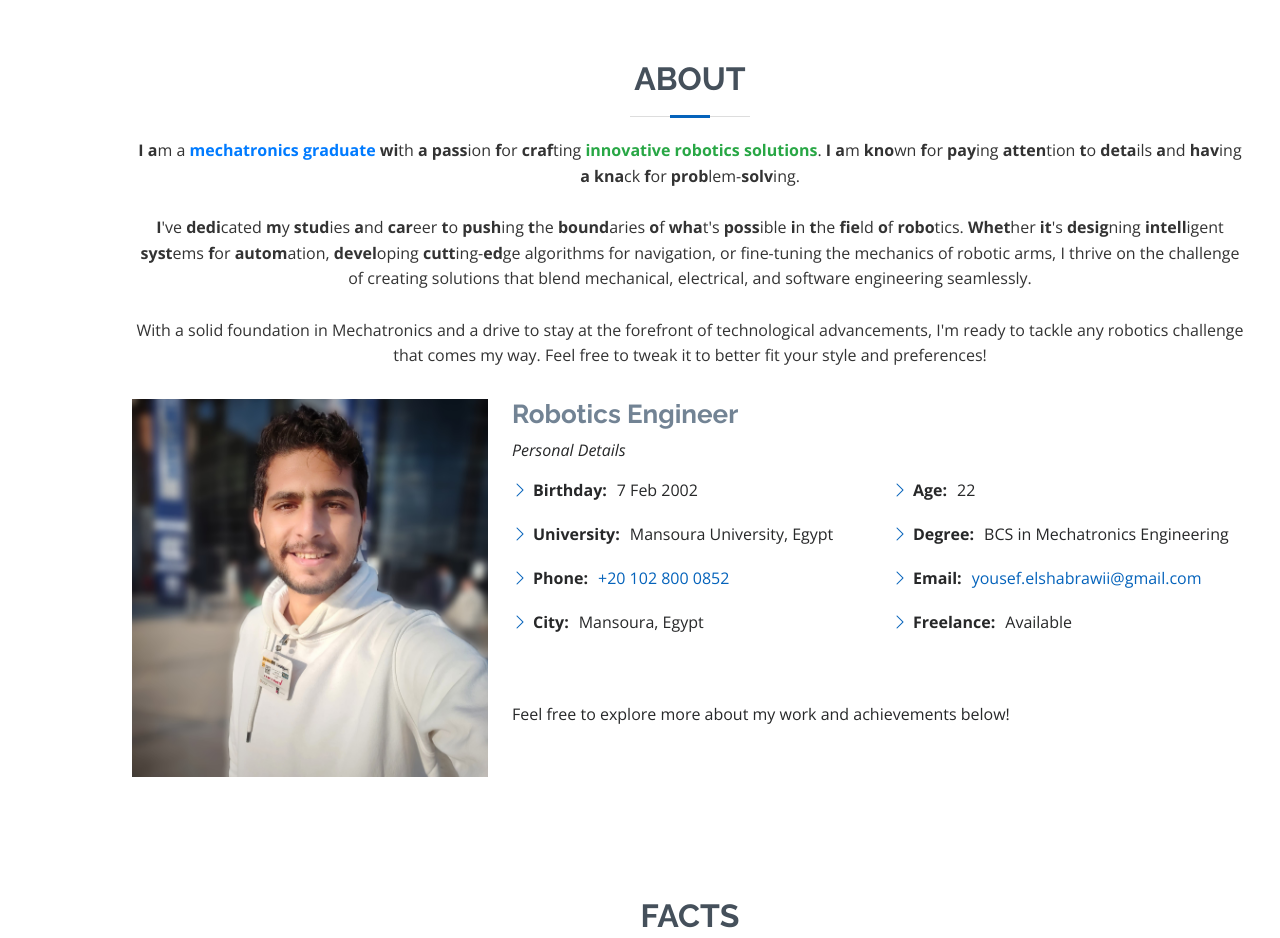
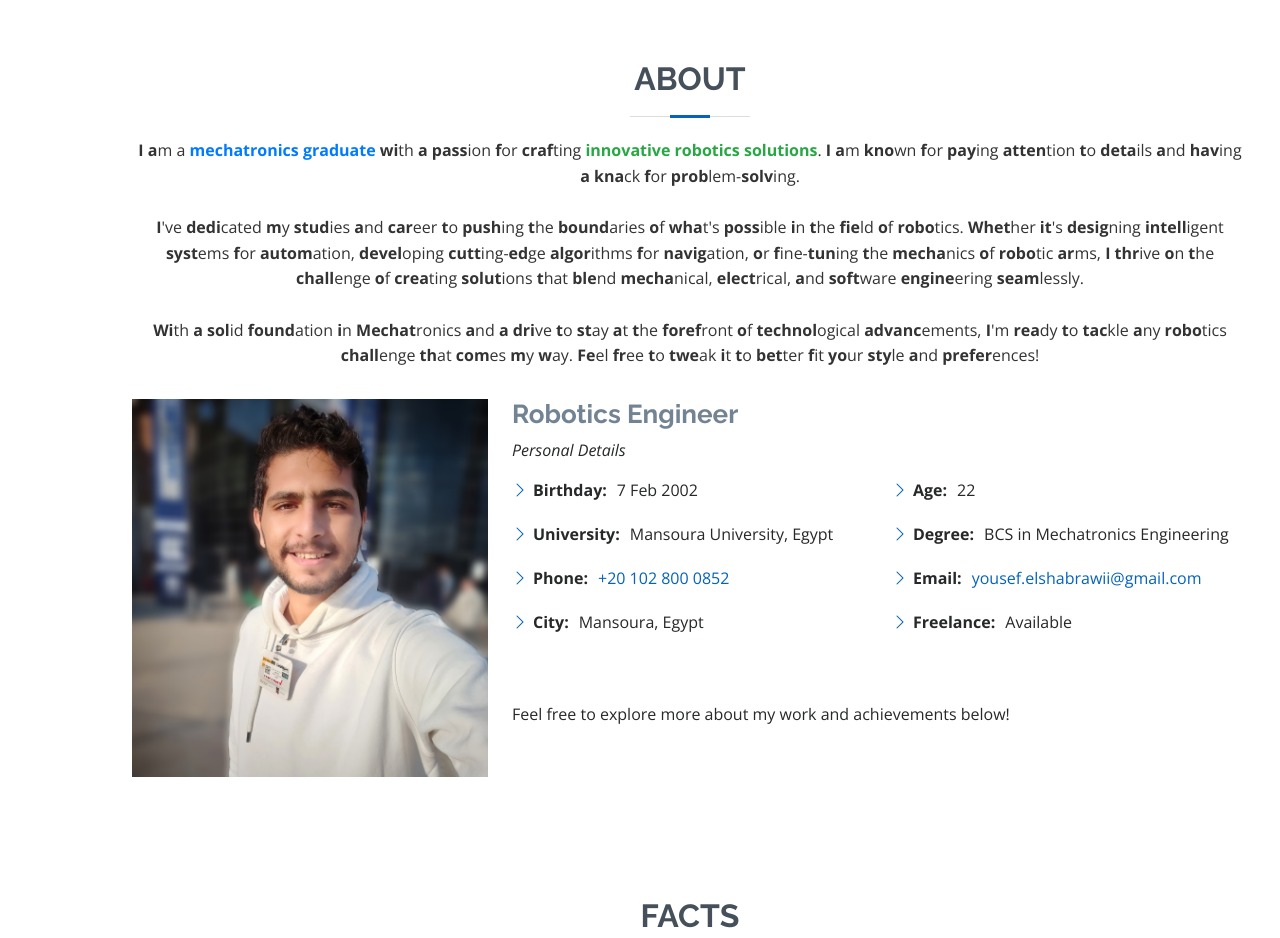
Before and after one commit to SHABRAWii/Portfolio, a plain HTML site: page index.html in a window 1280 px wide. Shown: the part 800-1738 px from the top of the page. Drawn offline with nearby package versions, Linux system fonts and the light colour scheme.

Commit message:
Bionoic reading for the about

```diff
--- a/index.html
+++ b/index.html
@@ -82,8 +82,8 @@
           <h2>About</h2>
           <p style="line-height: 1.6; color: #333; font-family: 'Open Sans', sans-serif;">
             <strong>I a</strong>m a <span style="color: #007bff; font-weight: bold;">mechatronics graduate</span> <strong>wi</strong>th <strong>a pass</strong>ion <strong>f</strong>or <strong>craf</strong>ting <span style="color: #28a745; font-weight: bold;">innovative robotics solutions</span>. <strong>I a</strong>m <strong>kno</strong>wn <strong>f</strong>or <strong>pay</strong>ing <strong>atten</strong>tion <strong>t</strong>o <strong>deta</strong>ils <strong>a</strong>nd <strong>hav</strong>ing <strong>a kna</strong>ck <strong>f</strong>or <strong>prob</strong>lem-<strong>solv</strong>ing. <br><br>
-            <strong>I</strong>'ve <strong>dedi</strong>cated <strong>m</strong>y <strong>stud</strong>ies <strong>a</strong>nd <strong>car</strong>eer <strong>t</strong>o <strong>push</strong>ing <strong>t</strong>he <strong>bound</strong>aries <strong>o</strong>f <strong>wha</strong>t's <strong>poss</strong>ible <strong>i</strong>n <strong>t</strong>he <strong>fie</strong>ld <strong>o</strong>f <strong>robo</strong>tics. <strong>Whet</strong>her <strong>it</strong>'s <strong>desig</strong>ning <strong>intell</strong>igent <strong>syst</strong>ems <strong>f</strong>or <strong>autom</strong>ation, <strong>devel</strong>oping <strong>cutt</strong>ing-<strong>ed</strong>ge algorithms for navigation, or fine-tuning the mechanics of robotic arms, I thrive on the challenge of creating solutions that blend mechanical, electrical, and software engineering seamlessly. <br><br>
-            With a solid foundation in Mechatronics and a drive to stay at the forefront of technological advancements, I'm ready to tackle any robotics challenge that comes my way. Feel free to tweak it to better fit your style and preferences!
+            <strong>I</strong>'ve <strong>dedi</strong>cated <strong>m</strong>y <strong>stud</strong>ies <strong>a</strong>nd <strong>car</strong>eer <strong>t</strong>o <strong>push</strong>ing <strong>t</strong>he <strong>bound</strong>aries <strong>o</strong>f <strong>wha</strong>t's <strong>poss</strong>ible <strong>i</strong>n <strong>t</strong>he <strong>fie</strong>ld <strong>o</strong>f <strong>robo</strong>tics. <strong>Whet</strong>her <strong>it</strong>'s <strong>desig</strong>ning <strong>intell</strong>igent <strong>syst</strong>ems <strong>f</strong>or <strong>autom</strong>ation, <strong>devel</strong>oping <strong>cutt</strong>ing-<strong>ed</strong>ge <strong>algor</strong>ithms <strong>f</strong>or <strong>navig</strong>ation, <strong>o</strong>r <strong>f</strong>ine-<strong>tun</strong>ing <strong>t</strong>he <strong>mecha</strong>nics <strong>o</strong>f <strong>robo</strong>tic <strong>ar</strong>ms, <strong>I thr</strong>ive <strong>o</strong>n <strong>t</strong>he <strong>chall</strong>enge <strong>o</strong>f <strong>crea</strong>ting <strong>solut</strong>ions <strong>t</strong>hat <strong>ble</strong>nd <strong>mecha</strong>nical, <strong>elect</strong>rical, <strong>a</strong>nd <strong>soft</strong>ware <strong>engine</strong>ering <strong>seam</strong>lessly. <br><br>
+            <strong>Wi</strong>th <strong>a sol</strong>id <strong>found</strong>ation <strong>i</strong>n <strong>Mechat</strong>ronics <strong>a</strong>nd <strong>a dri</strong>ve <strong>t</strong>o <strong>st</strong>ay <strong>a</strong>t <strong>t</strong>he <strong>foref</strong>ront <strong>o</strong>f <strong>technol</strong>ogical <strong>advanc</strong>ements, <strong>I</strong>'m <strong>rea</strong>dy <strong>t</strong>o <strong>tac</strong>kle <strong>a</strong>ny <strong>robo</strong>tics <strong>chall</strong>enge <strong>th</strong>at <strong>com</strong>es <strong>m</strong>y <strong>w</strong>ay. <strong>Fe</strong>el <strong>fr</strong>ee <strong>t</strong>o <strong>twe</strong>ak <strong>i</strong>t <strong>t</strong>o <strong>bet</strong>ter <strong>f</strong>it <strong>yo</strong>ur <strong>sty</strong>le <strong>a</strong>nd <strong>prefer</strong>ences!
         </p>
         </div>
 
```
